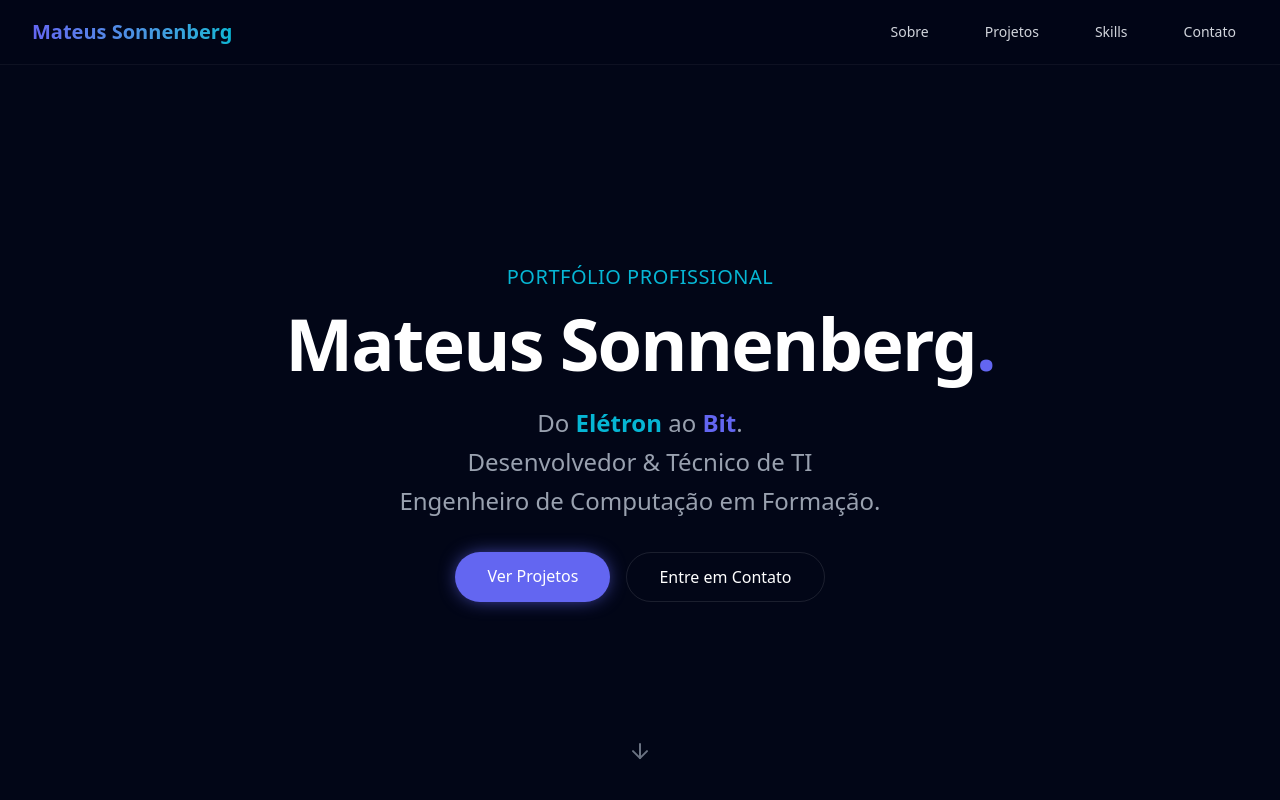
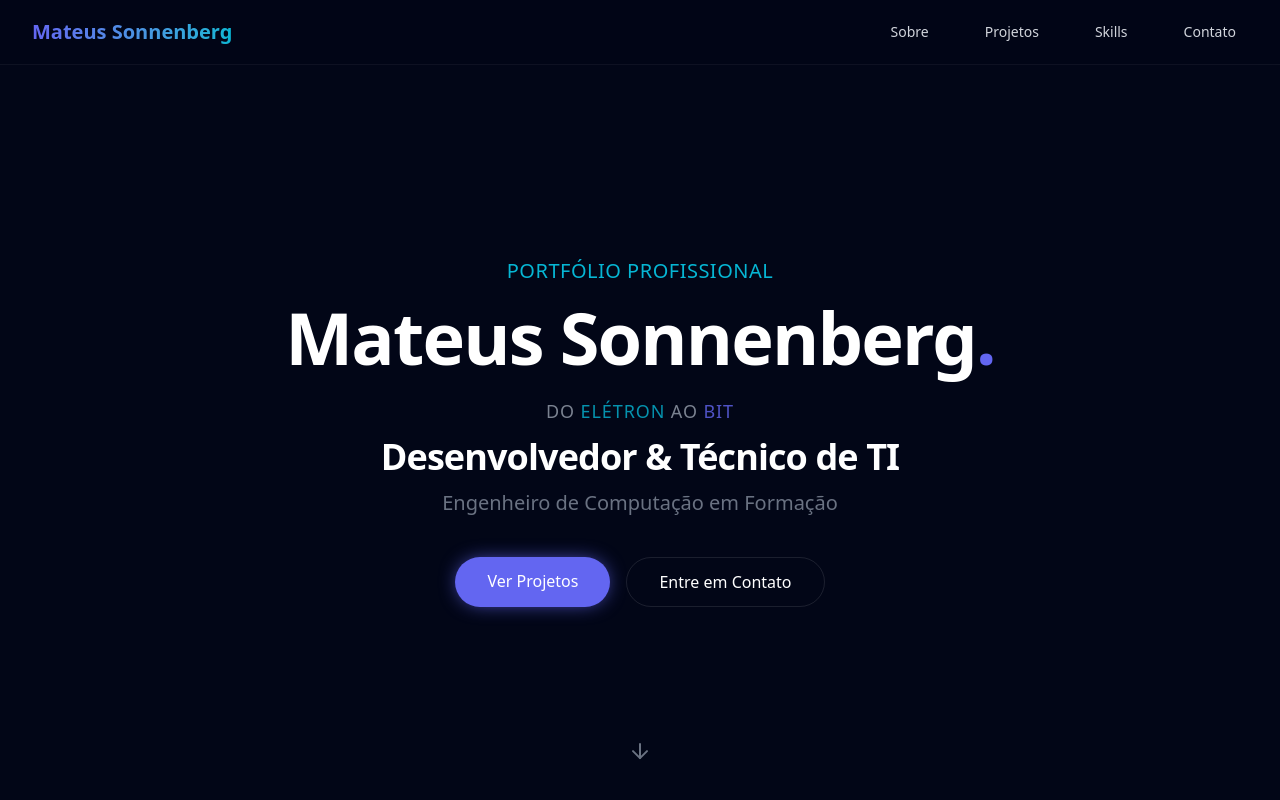
Before and after one commit to AquaSquirel/portifolio-mateus, a Next.js app: page / in a window 1280 px wide. Shown: the top 800 px of the page. Built offline with nearby package versions, Linux system fonts and the light colour scheme.

Commit message:
style: reorganizar hierarquia e tamanhos de fonte no Hero

```diff
--- a/src/components/Hero.tsx
+++ b/src/components/Hero.tsx
@@ -22,13 +22,17 @@ export const Hero = () => {
                     Mateus Sonnenberg
                     <span className="text-primary">.</span>
                 </h1>
-                <p className="text-xl md:text-2xl text-gray-400 max-w-2xl mx-auto mb-8 leading-relaxed">
-                    Do <span className="text-secondary font-semibold">Elétron</span> ao <span className="text-primary font-semibold">Bit</span>.
-                    <br />
-                    Desenvolvedor & Técnico de TI
-                    <br />
-                    Engenheiro de Computação em Formação.
-                </p>
+                <div className="max-w-2xl mx-auto mb-10 space-y-3">
+                    <p className="text-base md:text-lg text-gray-400 font-medium tracking-wider uppercase opacity-80">
+                        Do <span className="text-secondary">Elétron</span> ao <span className="text-primary">Bit</span>
+                    </p>
+                    <p className="text-2xl md:text-4xl font-bold text-white tracking-tight">
+                        Desenvolvedor & Técnico de TI
+                    </p>
+                    <p className="text-lg md:text-xl text-gray-500 font-medium">
+                        Engenheiro de Computação em Formação
+                    </p>
+                </div>
 
                 <div className="flex flex-col sm:flex-row justify-center gap-4">
                     <a href="#projects" className="px-8 py-3 rounded-full bg-primary text-white font-medium hover:bg-primary/90 transition-all shadow-[0_0_20px_-5px_var(--primary)]">
```
